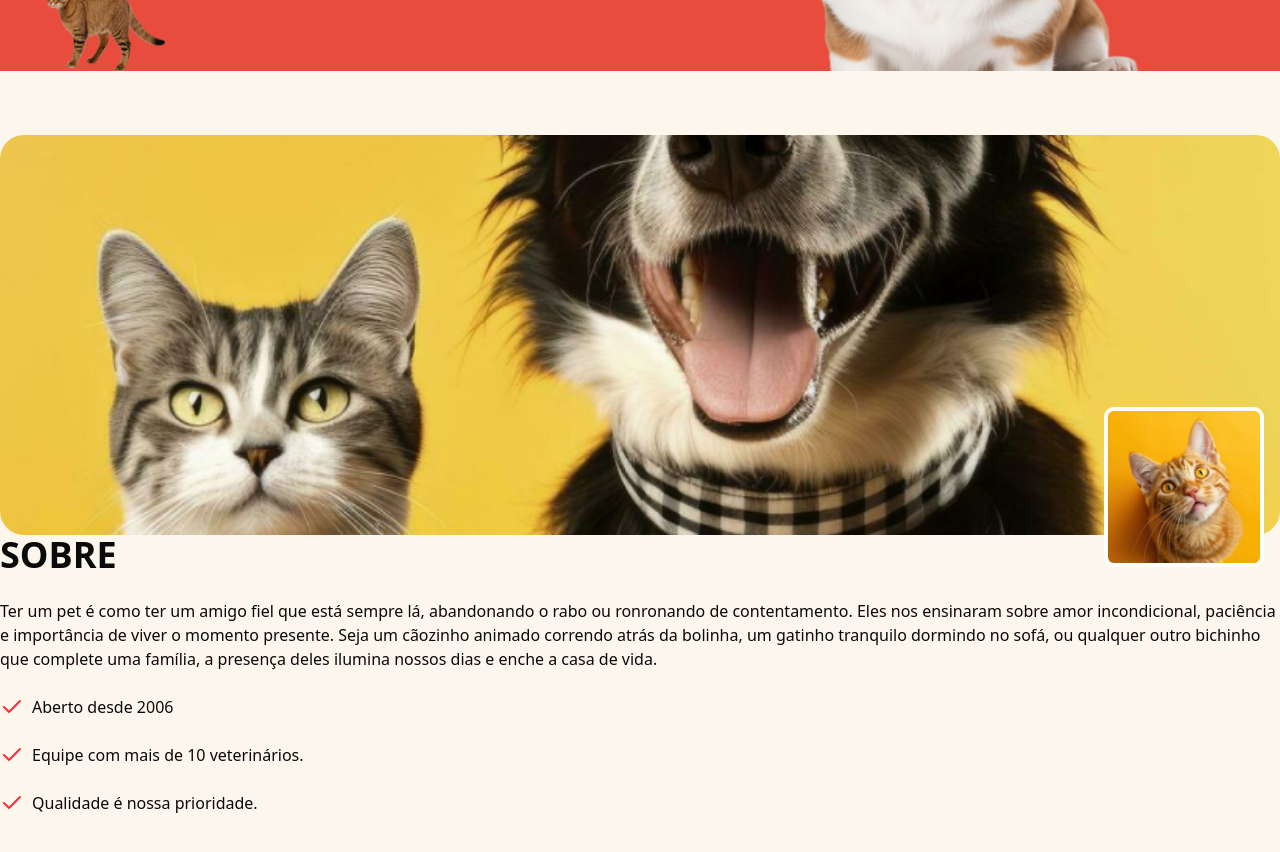
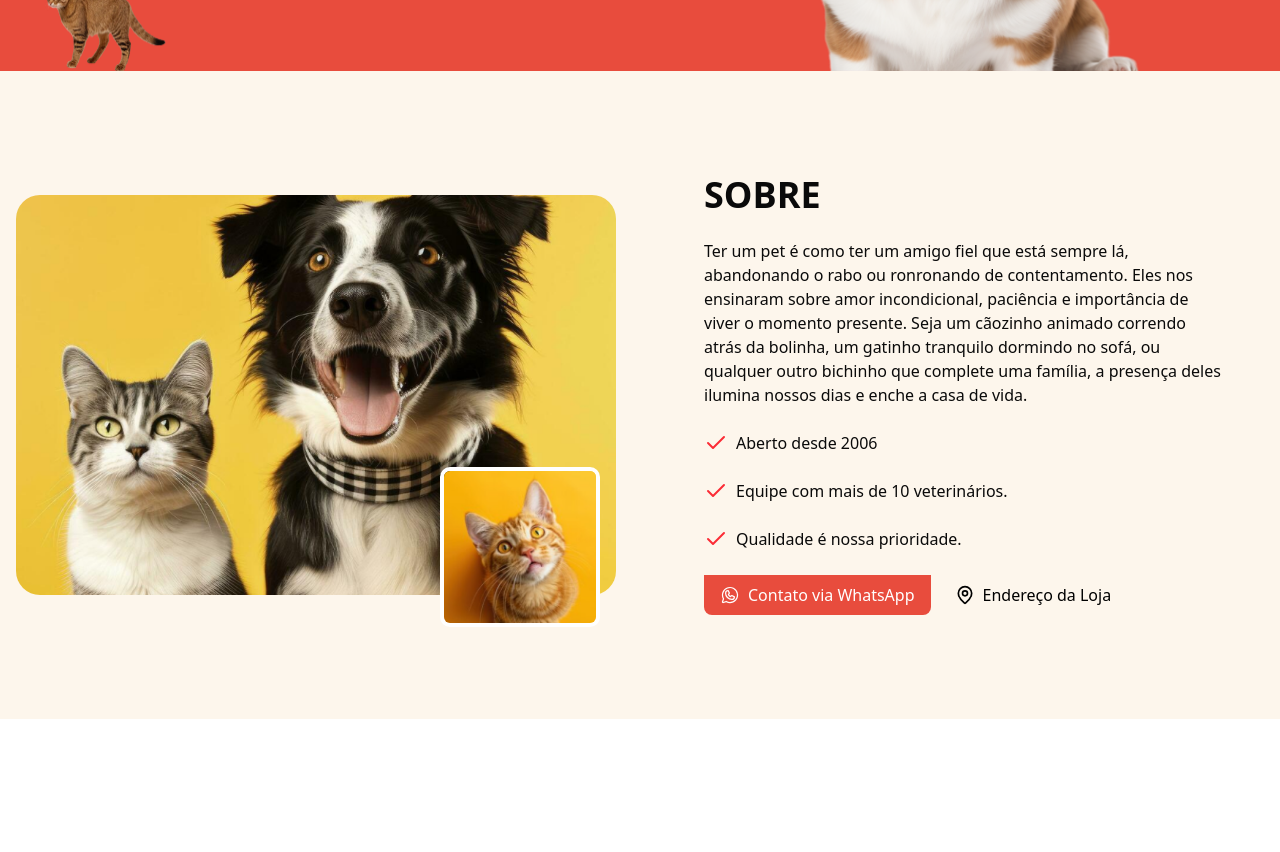
Before and after one commit to vitoriaeliza78/petdev, a Next.js app: page / in a window 1280 px wide. Shown: the part 420-1272 px from the top of the page. After the commit the page ends 1139 px from the top, so only its background shows below. Built offline with nearby package versions, Linux system fonts and the light colour scheme.

Commit message:
adicionei o grid no sobre

```diff
--- a/app/_components/about.tsx
+++ b/app/_components/about.tsx
@@ -1,13 +1,16 @@
 import Image from "next/image";
 import About1Imag from '../../public/about-1.png'
 import About2Imag from '../../public/about-2.png'
-import { Check } from "lucide-react";
+import { Check, MapPin } from "lucide-react";
+import { WhatsappLogoIcon } from "@phosphor-icons/react/dist/ssr";
 export function About() {
     return (
         <section className="bg-[#FDF6ec] py-16">
+            <div className="container px-4 mx-auto"> {/*Delimitar o tamanho*/}
 
+                <div className="grid grid-cols-1 lg:grid-cols-2 gap-12 items-center">
                     <div className="relative">
-                <div className="container mx-auto grid-cols-1 lg:grid-cols-2 gap-12 items-center"> {/*Delimitar o tamanho*/}
+
                         <div className="relative w-full h-[400px] rounded-3xl overflow-hidden"> {/*overflow-hidden para cortar o que passar do container*/}
                             <Image
                                 src={About1Imag}
@@ -30,9 +33,9 @@ export function About() {
                             />
                         </div>
                     </div>
-            </div>
 
-            <div className="space-y-6">{/*Espaçamento entre os elementos*/}
+                    {/*Sobre do texto*/}
+                    <div className="space-y-6 m-10">{/*Espaçamento entre os elementos*/}
                         <h2 className="text-4xl font-bold">SOBRE</h2>
 
                         <p>
@@ -43,23 +46,41 @@ export function About() {
                             um gatinho tranquilo dormindo no sofá, ou qualquer outro bichinho que complete uma família,
                             a presença deles ilumina nossos dias e enche a casa de vida.
                         </p>
-
+                        {/*Lista com ícones*/}
                         <ul className="space-y-6">
                             <li className="flex items-center gap-2">
-                        <Check className="text-red-500"/>
+                                <Check className="text-red-500" />
                                 Aberto desde 2006
                             </li>
                             <li className="flex items-center gap-2">
-                        <Check className="text-red-500"/>
+                                <Check className="text-red-500" />
                                 Equipe com mais de 10 veterinários.
                             </li>
                             <li className="flex items-center gap-2">
-                        <Check className="text-red-500"/>
+                                <Check className="text-red-500" />
                                 Qualidade é nossa prioridade.
                             </li>
                         </ul>
+
+                        <div className="flex gap-2">
+                            <a href="#"
+                                className="bg-[#E84C3D] text-white flex items-center justify-center
+                                    w-fit gap-2 px-4 py-2 rounded-b-md">
+                                <WhatsappLogoIcon className="w-5 h-5 text-white" />
+                                Contato via WhatsApp
+                            </a>
+
+                            <a href="#"
+                                className="text-black flex items-center justify-center
+                                w-fit gap-2 px-4 py-2 rounded-b-md">
+                                <MapPin className="w-5 h-5 text-black" />
+                                Endereço da Loja
+                            </a>
+                        </div>
+                    </div>
                 </div>
 
+            </div>
         </section>
     )
 }
```
Also changed, not shown: app/_components/services.tsx (added). Lines whose indentation alone changed are shown as unchanged.
